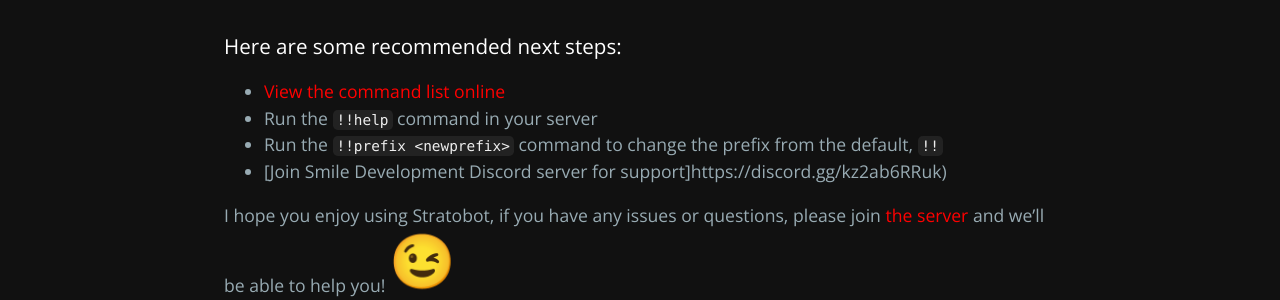
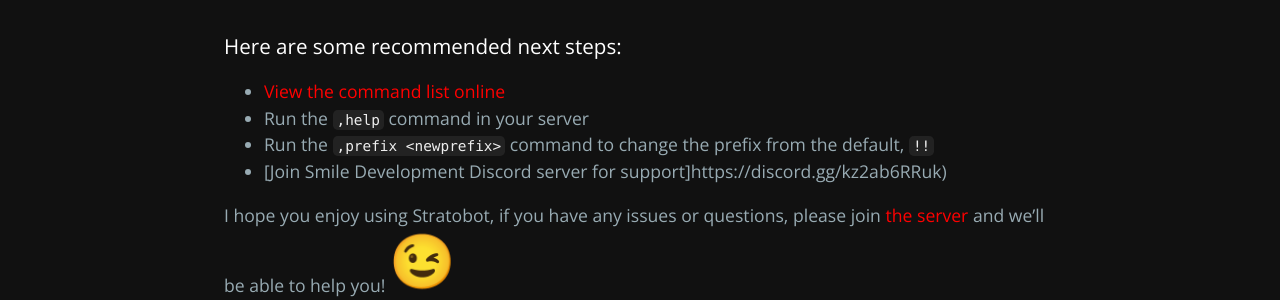
Before and after one commit to Stratobot/Stratobot.github.io, a Jekyll site: the page built from thanks.md, in a window 1280 px wide. Shown: the part 570-870 px from the top of the page. Built offline with Jekyll 4.4.1, drawn with Linux system fonts in a browser that asks for light colours; emoji names are drawn with the system emoji font; our own code applies the rules of GitHub Pages for plain Markdown files.

```diff
--- a/thanks.md
+++ b/thanks.md
@@ -3,8 +3,8 @@
 ### Here are some recommended next steps:
 
 * [View the command list online](/commands)
-* Run the `!!help` command in your server
-* Run the `!!prefix <newprefix>` command to change the prefix from the default, `!!`
+* Run the `,help` command in your server
+* Run the `,prefix <newprefix>` command to change the prefix from the default, `!!`
 * [Join  Smile Development Discord server for support]https://discord.gg/kz2ab6RRuk)
 
 I hope you enjoy using Stratobot, if you have any issues or questions, please join [the server](https://discord.gg/kz2ab6RRuk) and we'll be able to help you! <img class="emoji" draggable="false" class="emoji" alt="😃" src="https://twemoji.maxcdn.com/v/latest/svg/1f609.svg">
```
